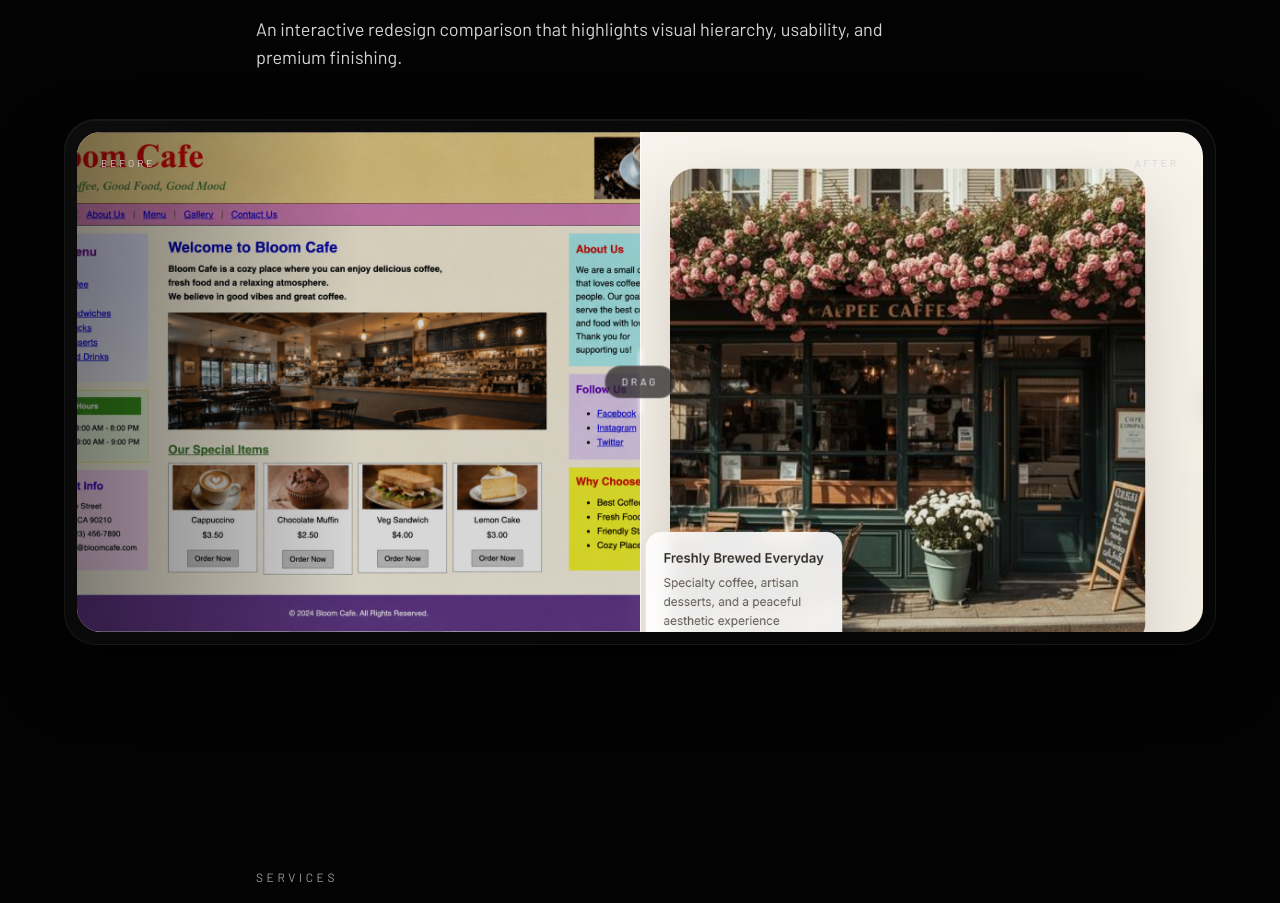
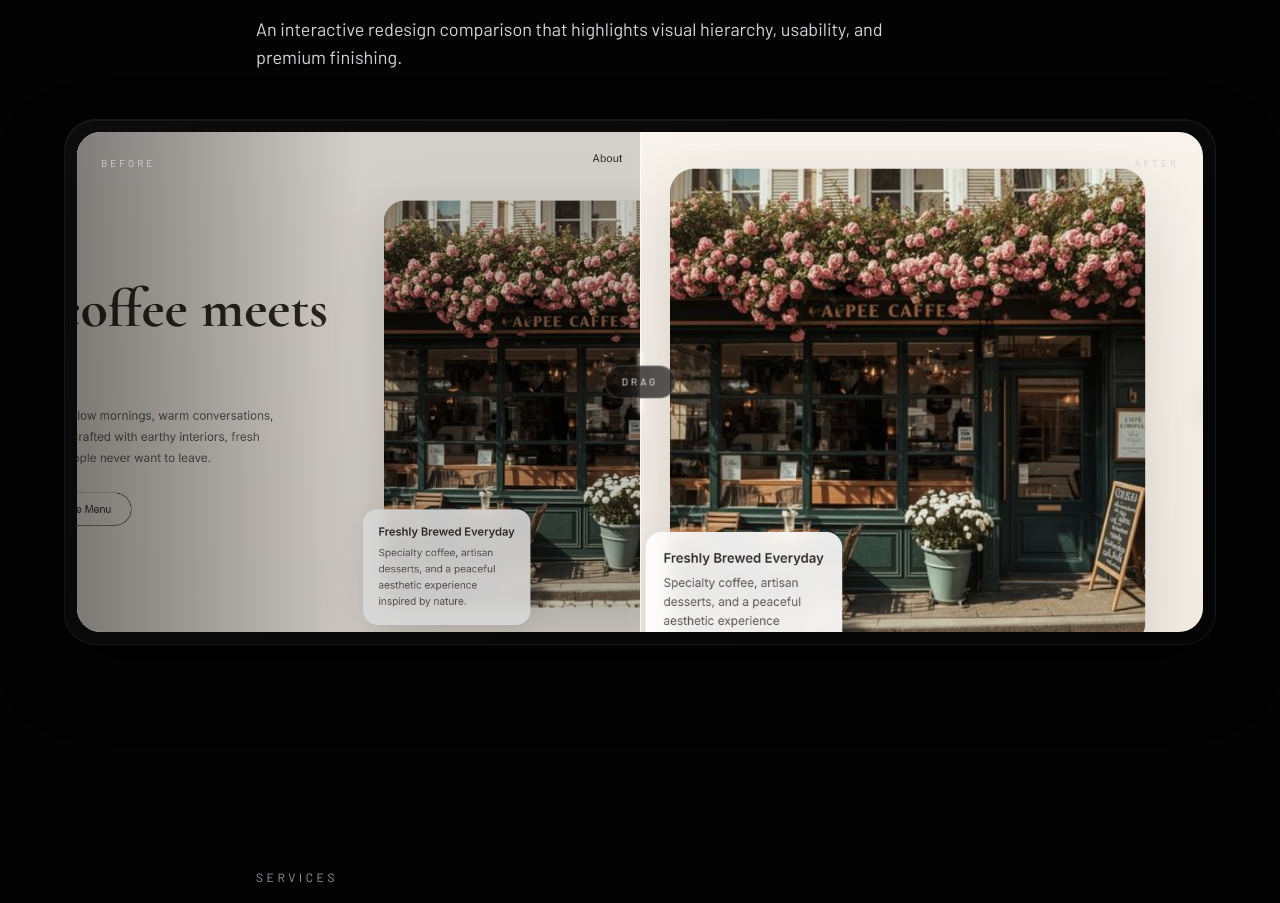
Before and after one commit to officialshrinestudios-glitch/official-portfolio, a React (Vite) app: page / in a window 1280 px wide. Shown: the part 3540-4443 px from the top of the page. Built offline with nearby package versions, Linux system fonts and the light colour scheme.

Commit message:
build fix

```diff
--- a/src/App.tsx
+++ b/src/App.tsx
@@ -48,10 +48,11 @@ const techGroups = {
 
 const trainImage =
   "/@fs/C:/Users/smrid/.cursor/projects/c-Users-smrid-freelance-luxuryportfolio/assets/c__Users_smrid_AppData_Roaming_Cursor_User_workspaceStorage_empty-window_images_img1-fdd2bcf2-3a2b-4786-906a-76c87943bf7e.png";
-const faceImage =
-  "/@fs/C:/Users/smrid/.cursor/projects/c-Users-smrid-freelance-luxuryportfolio/assets/c__Users_smrid_AppData_Roaming_Cursor_User_workspaceStorage_empty-window_images_img2-eed23274-7468-41a9-99b9-98f946585a1f.png";
+//const faceImage =
+  //"/@fs/C:/Users/smrid/.cursor/projects/c-Users-smrid-freelance-luxuryportfolio/assets/c__Users_smrid_AppData_Roaming_Cursor_User_workspaceStorage_empty-window_images_img2-eed23274-7468-41a9-99b9-98f946585a1f.png";
+// unused in current version
 const trainImageSources = ["/images/hero.png", trainImage];
-const faceImageSources = ["/images/face-grid.png", faceImage];
+// faceImageSources removed (unused)
 
 function BeforeAfterSlider() {
   const boxRef = useRef<HTMLDivElement>(null);
@@ -86,7 +87,7 @@ function BeforeAfterSlider() {
           style={{ width: clipWidth }}
         >
           <StudioImage
-          sources={["/images/ugly-bloom.png", "/images/ugly-bloom.png"]}
+            sources={["/images/bloom.png", "/images/bloom.png"]}
             alt="After redesign"
             className="h-full w-[1200px] object-cover saturate-[0.9] brightness-[0.85]"
           />
--- a/src/components/ui/spotlight.tsx
+++ b/src/components/ui/spotlight.tsx
@@ -1,4 +1,4 @@
-import React from "react";
+
 import { clsx, type ClassValue } from "clsx";
 import { twMerge } from "tailwind-merge";
 
```
Also changed, not shown: 1 other file (tests, documents, lock files or other folders).
